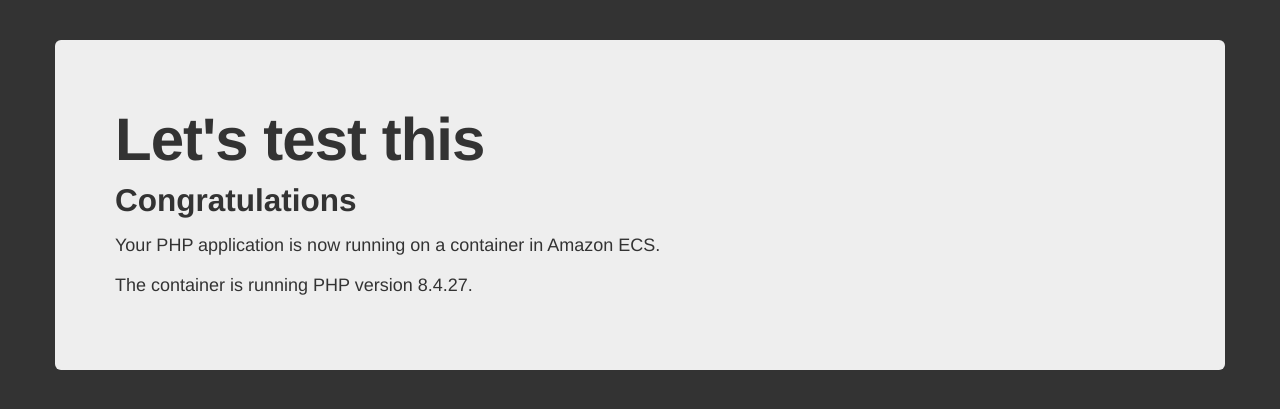
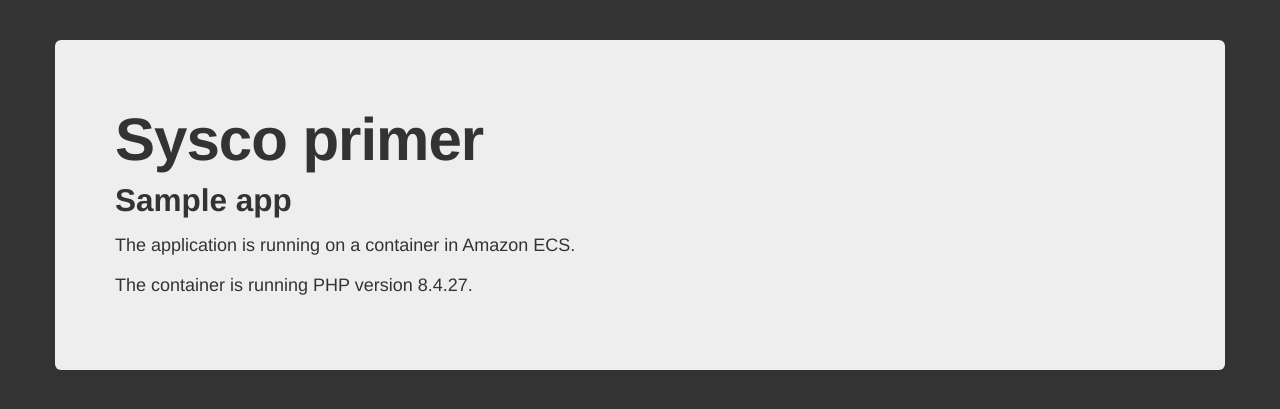
Before and after one commit to aws-samples/ecs-demo-php-simple-app, a PHP site: page / in a window 1280 px wide. Shown: the top 409 px of the page. Run offline with PHP 8.4, Linux system fonts and the light colour scheme.

Commit message:
Example change
Test if this works

```diff
--- a/src/index.php
+++ b/src/index.php
@@ -15,9 +15,9 @@
     <body>
         <div class="container">
             <div class="hero-unit">
-                <h1>Let's test this</h1>
-                <h2>Congratulations</h2>
-                <p>Your PHP application is now running on a container in Amazon ECS.</p>
+                <h1>Sysco primer</h1>
+                <h2>Sample app</h2>
+                <p>The application is running on a container in Amazon ECS.</p>
                 <p>The container is running PHP version <?php echo phpversion(); ?>.</p>
                 <?php
                         $myfile = fopen("/var/www/my-vol/date", "r") or die("");
```
